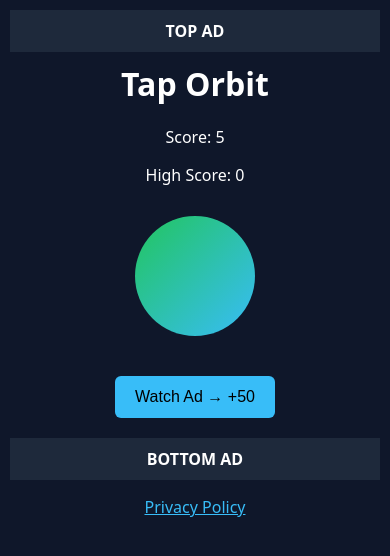
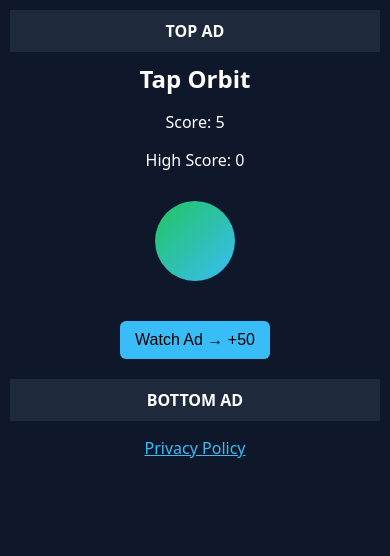
Before and after one commit to SouperSoDa/tap-orbit, a plain HTML site: page index.html in a window 390 px wide. Drawn offline with Linux system fonts and the light colour scheme.

Commit message:
Update style.css

```diff
--- a/style.css
+++ b/style.css
@@ -64,3 +64,24 @@ button:hover {
   padding: 30px;
   border-radius: 10px;
 }
+
+/* Mobile-friendly scaling */
+@media (max-width: 600px) {
+  #circle {
+    width: 80px;
+    height: 80px;
+  }
+
+  button {
+    padding: 10px 15px;
+    font-size: 16px;
+  }
+
+  h1 {
+    font-size: 24px;
+  }
+
+  p {
+    font-size: 16px;
+  }
+}
```
